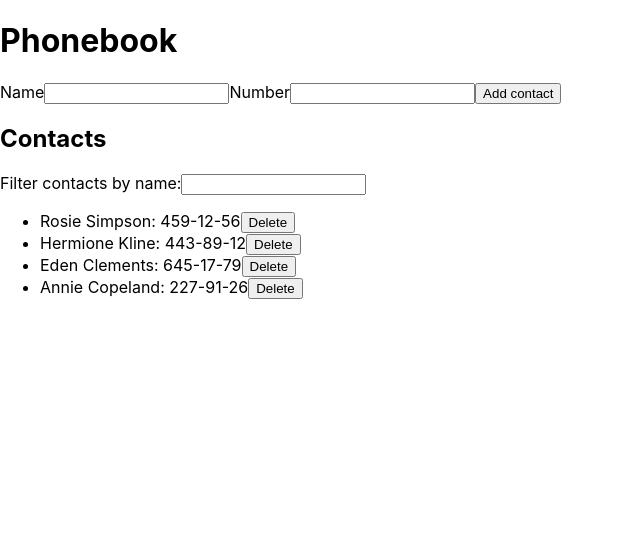
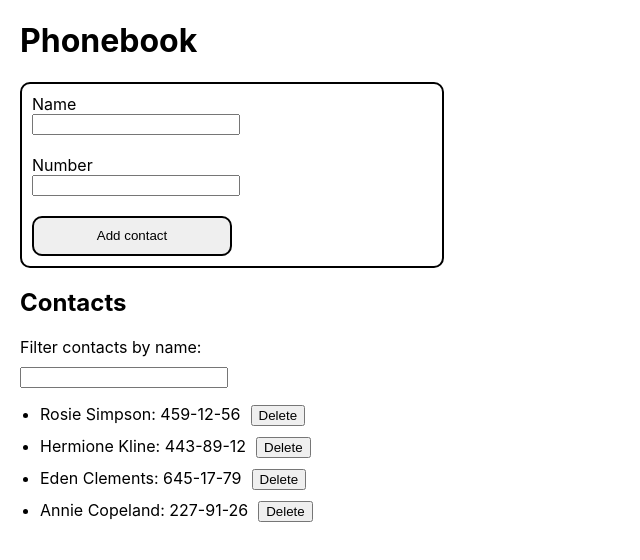
Before and after one commit to Ivanor1505/goit-react-hw-02-phonebook, a React (Create React App) app: page / in a window 1280 px wide. Shown: the top 560 px of the page, without its empty margins (0-640 px from the left). Built offline with nearby package versions, Linux system fonts and the light colour scheme.

Commit message:
React HW2.2 styled

```diff
--- a/src/components/App.jsx
+++ b/src/components/App.jsx
@@ -3,6 +3,7 @@ import { AddContactForm } from './Form/Form';
 import { nanoid } from 'nanoid';
 import { ContactList } from './ContactList/ContactList';
 import { Filter } from './Filter/Filter';
+import { Title, TitleList } from './App.styled';
 
 
 export class App extends Component {
@@ -55,9 +56,9 @@ export class App extends Component {
 
         return (
       <div>
-          <h1>Phonebook</h1>
+          <Title>Phonebook</Title>
         <AddContactForm onAdd={this.addContact} />
-          <h2>Contacts</h2>
+          <TitleList>Contacts</TitleList>
         <Filter filter={this.state.filter} onChange={this.changeFilter} />
         <ContactList contacts={filteredContacts} onDelete={this.handleDelete} />
       </div>
--- /dev/null
+++ b/src/components/App.styled.js
@@ -0,0 +1,9 @@
+import styled from 'styled-components';
+
+export const Title = styled.h1`
+margin-left: 20px;
+`;
+
+export const TitleList = styled.h2`
+margin-left: 20px;
+`;
--- a/src/components/Contact/Contact.jsx
+++ b/src/components/Contact/Contact.jsx
@@ -1,10 +1,12 @@
 import React from "react";
+import { Button } from "./Contact.styled";
+
 
 export const Contact = ({ name, number, id, onDelete }) => {
     return (
         <li>
           {name}: {number}
-          <button onClick={() => onDelete(id)}>Delete</button>
+          <Button onClick={() => onDelete(id)}>Delete</Button>
         </li>
     )
     };
--- a/src/components/Contact/Contact.styled.js
+++ b/src/components/Contact/Contact.styled.js
@@ -0,0 +1,5 @@
+import styled from 'styled-components';
+
+export const Button = styled.button`
+margin-left: 10px;
+`;
--- a/src/components/ContactList/ContactList.jsx
+++ b/src/components/ContactList/ContactList.jsx
@@ -1,10 +1,11 @@
 import { Contact } from "components/Contact/Contact";
 import React from "react";
+import { List } from './ContactList.styled'
 
 
 export const ContactList = ({ contacts, onDelete }) => {
   return(
-    <ul>
+    <List>
           {contacts.map((contact =>
               <Contact
                   key={contact.id}
@@ -13,6 +14,6 @@ export const ContactList = ({ contacts, onDelete }) => {
                   id={contact.id}
                   onDelete={onDelete} />
       ))}
-    </ul>
+    </List>
   );
 };
--- a/src/components/ContactList/ContactList.styled.js
+++ b/src/components/ContactList/ContactList.styled.js
@@ -0,0 +1,7 @@
+import styled from 'styled-components';
+
+export const List = styled.ul`
+display: flex;
+flex-direction: column;
+gap: 10px;
+`;
--- a/src/components/Filter/Filter.jsx
+++ b/src/components/Filter/Filter.jsx
@@ -1,10 +1,11 @@
 import React from "react";
+import { FilterBox, Input } from "./Filter.styled";
 
 export const Filter = ({ filter, onChange }) => {
   return (
-    <div>
+    <FilterBox>
       <label>Filter contacts by name:</label>
-      <input type="text" value={filter} onChange={onChange} />
-    </div>
+      <Input type="text" value={filter} onChange={onChange} />
+    </FilterBox>
   );
 };
--- a/src/components/Filter/Filter.styled.js
+++ b/src/components/Filter/Filter.styled.js
@@ -0,0 +1,12 @@
+import styled from 'styled-components';
+
+export const FilterBox = styled.div`
+margin-left: 20px;
+display: flex;
+flex-direction: column;
+gap: 10px;
+`;
+
+export const Input = styled.input`
+width: 200px;
+`;
--- a/src/components/Form/Form.jsx
+++ b/src/components/Form/Form.jsx
@@ -1,5 +1,6 @@
-import { Formik, Field, Form, ErrorMessage } from "formik";
+import { Formik } from "formik";
 import * as Yup from "yup";
+import { StyledForm, StyledButton, Label, StyledField, StyledErrorMessage } from "./Form.styled";
 
 const formSchema = Yup.object({
     name: Yup.string()
@@ -31,17 +32,17 @@ export const AddContactForm = ({ onAdd }) => {
         resetForm();
       }}
       >
-            <Form>
-                <label>Name
-                    <Field name="name" type="text" />
-                    <ErrorMessage name="name" component="div" />
-                </label>
-                <label>Number
-                    <Field name="number" type="tel" />
-                    <ErrorMessage name="number" component="div" />
-                </label>
-                <button type="submit">Add contact</button>
-        </Form>
+            <StyledForm>
+                <Label>Name
+                    <StyledField name="name" type="text" />
+                    <StyledErrorMessage name="name" component="div" />
+                </Label>
+                <Label>Number
+                    <StyledField name="number" type="tel" />
+                    <StyledErrorMessage name="number" component="div" />
+                </Label>
+                <StyledButton type="submit">Add contact</StyledButton>
+        </StyledForm>
       </Formik>
 
   );
--- a/src/components/Form/Form.styled.js
+++ b/src/components/Form/Form.styled.js
@@ -0,0 +1,34 @@
+import { Form, Field, ErrorMessage } from "formik";
+import styled from 'styled-components';
+
+export const StyledForm = styled(Form)`
+margin-left: 20px;
+padding: 10px;
+width: 400px;
+display: flex;
+flex-direction: column;
+gap: 20px;
+border: 2px solid black;
+border-radius: 10px;
+`;
+
+export const StyledField = styled(Field)`
+width: 200px;
+`;
+
+export const StyledButton = styled.button`
+height: 40px;
+width: 200px;
+border: 2px solid black;
+border-radius: 10px;
+`;
+
+export const Label = styled.label`
+line-height: 20px;
+display: flex;
+flex-direction: column;
+`;
+
+export const StyledErrorMessage = styled(ErrorMessage)`
+color: red;
+`;
```
